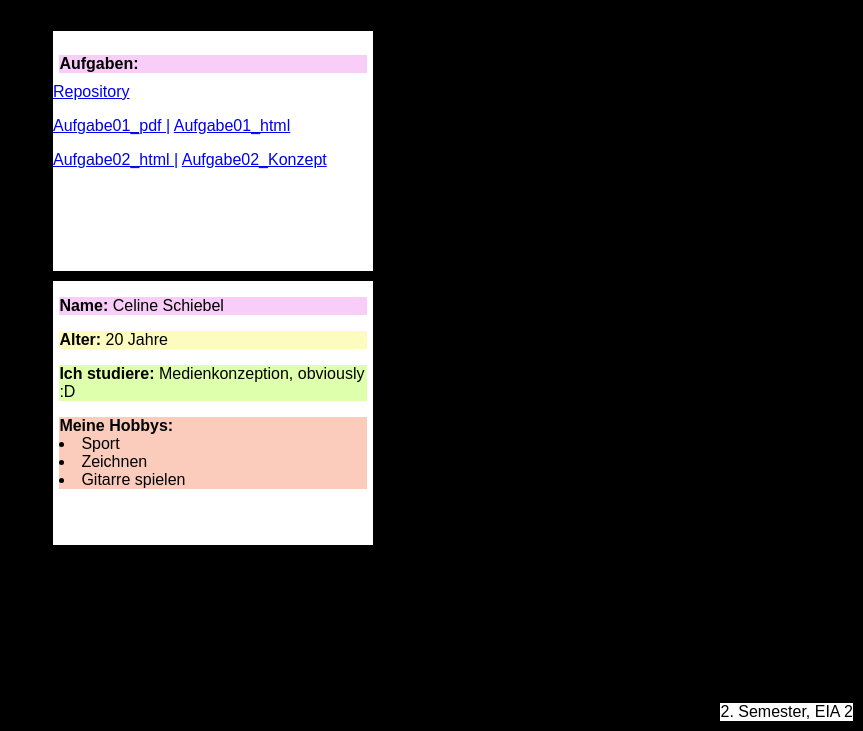
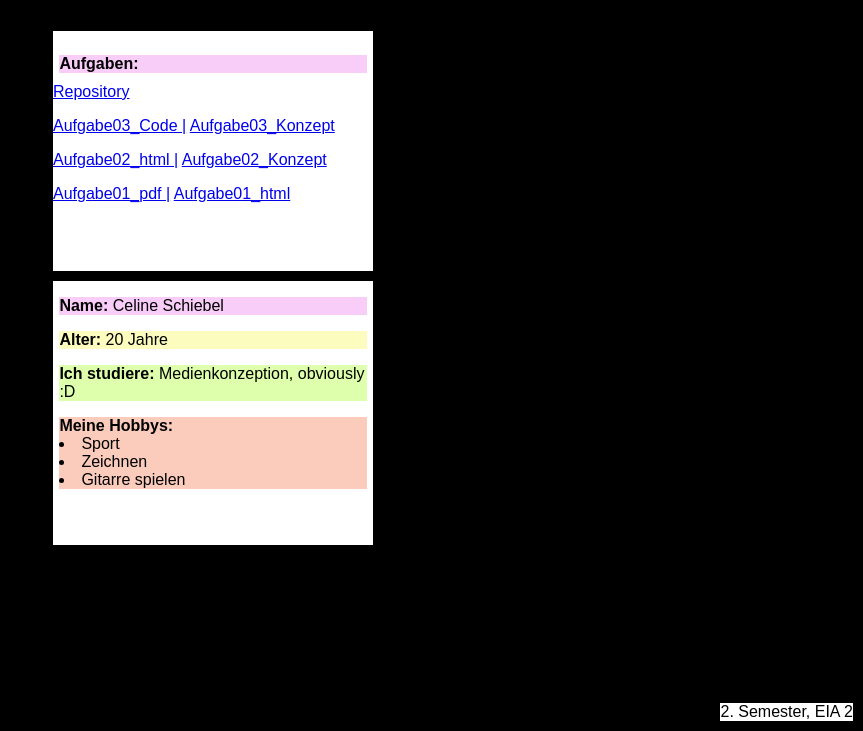
Before and after one commit to celine333/EIA_2, a plain HTML site: page Steckbrief/steckbrief.htm in a window 1280 px wide. Shown: the part 69-800 px from the top of the page, without its empty margins (417-1280 px from the left). Drawn offline with Linux system fonts and the light colour scheme.

Commit message:
Update steckbrief.htm

```diff
--- a/Steckbrief/steckbrief.htm
+++ b/Steckbrief/steckbrief.htm
@@ -13,10 +13,12 @@
         <div class="headline"><b>Aufgaben:</b></div>
         <br>
         <p><a href="https://github.com/celine333/EIA_2" target="_blank">Repository</a></p>
+        <p><a href="https://celine333.github.io/EIA_2/Aufgabe_03/Haushaltshilfe.html" target="_blank">Aufgabe03_Code |</a>
+        <a href="https://celine333.github.io/EIA_2/Aufgabe_03/Konzept_Haushaltshilfe.pdf" target="_blank">Aufgabe03_Konzept</a></p>
+        <p><a href="https://celine333.github.io/EIA_2/Aufgabe_02/Memory.html" target="_blank">Aufgabe02_html |</a>
+        <a href="https://celine333.github.io/EIA_2/Aufgabe_02/Konzept.pdf" target="_blank">Aufgabe02_Konzept</a></p>
         <p><a href="https://celine333.github.io/EIA_2/Aufgabe_01/Aufgabe_01.pdf" target="_blank">Aufgabe01_pdf |</a>
         <a href="https://celine333.github.io/EIA_2/Aufgabe_01/boxes.html" target="_blank">Aufgabe01_html</a></p>
-        <p><a href="https://celine333.github.io/EIA_2/Aufgabe_02/Memory.html" target="_blank">Aufgabe02_html |</a>
-        <a href="https://celine333.github.io/EIA_2/Aufgabe_02/Konzept.pdf" target="_blank">Aufgabe02_Konzept</a></p>
     </div>
     <div class="square">
         <div class="text">
```
